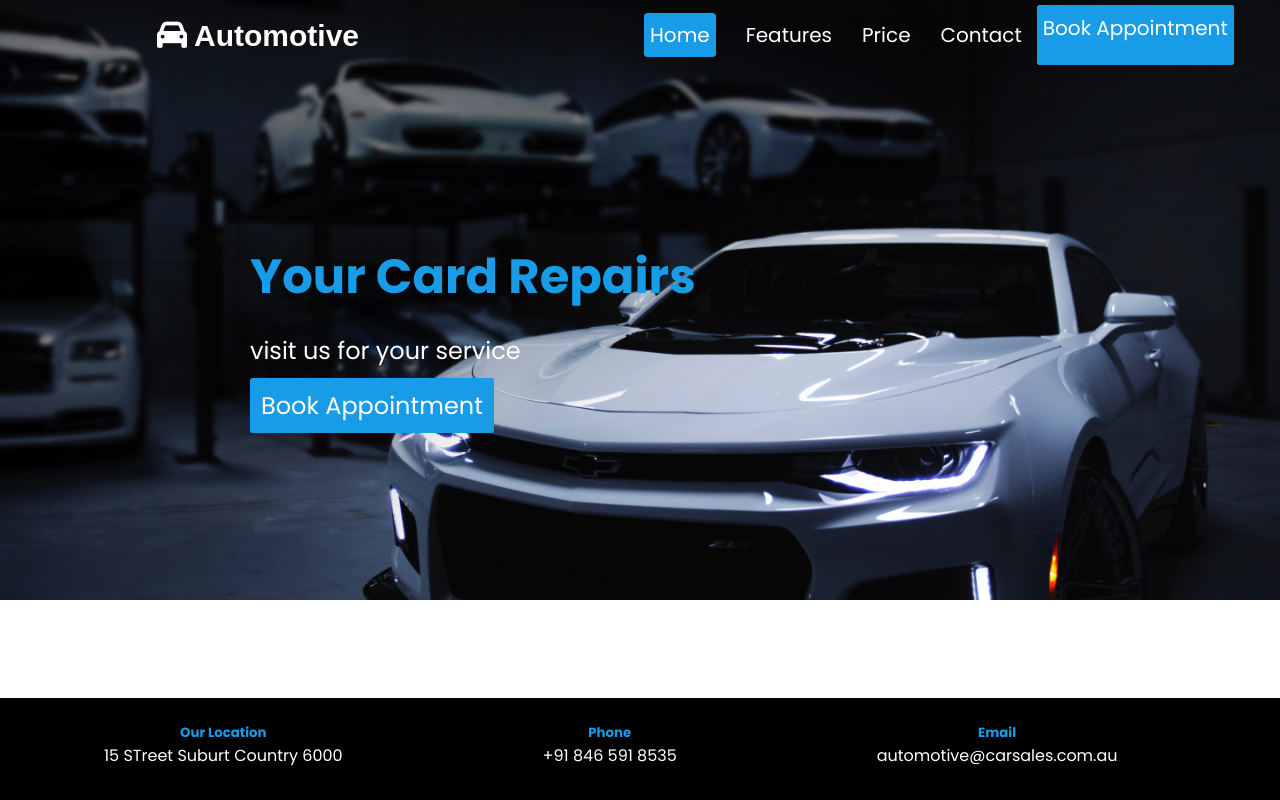
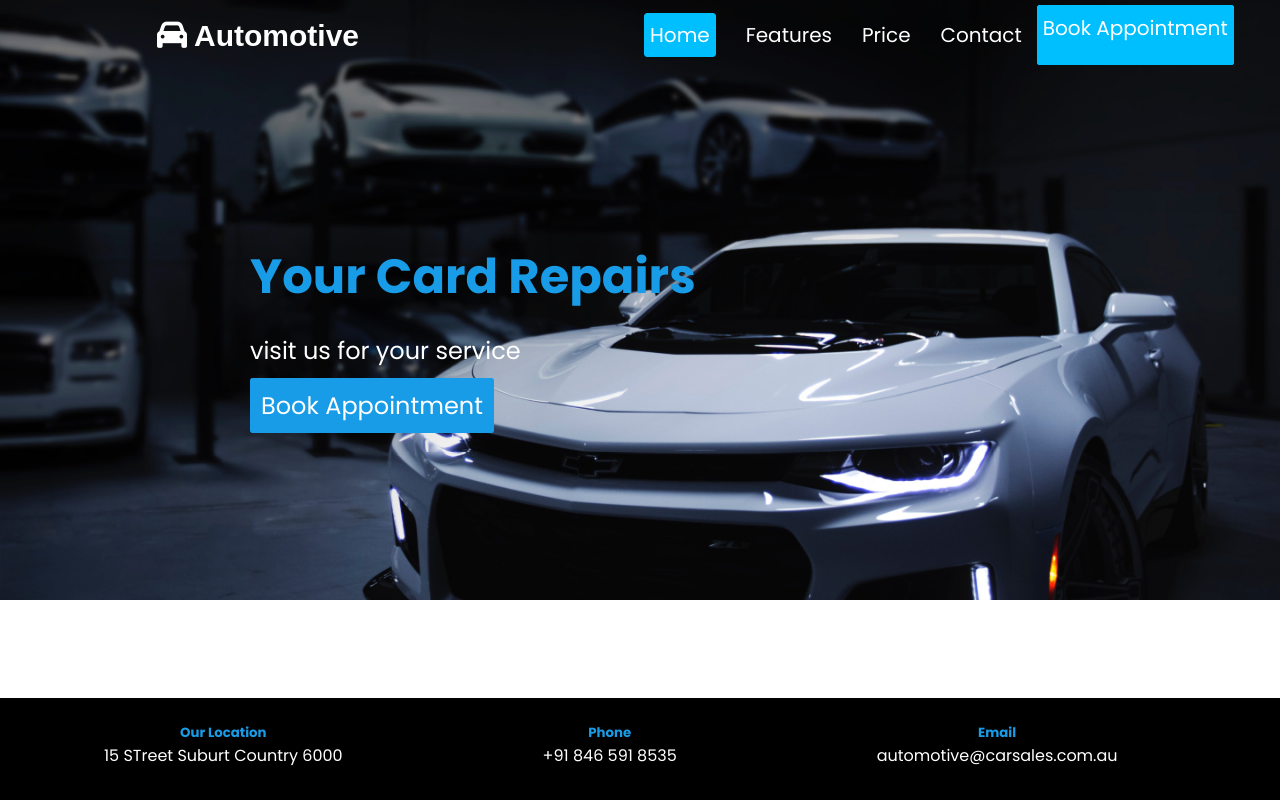
Before and after one commit to ManjuShreeht/Module5_Test, a plain HTML site: page index.html in a window 1280 px wide. In both pictures the pointer is over the link "Home". Drawn offline with Linux system fonts and the light colour scheme.

Commit message:
inital commit

```diff
--- a/style.css
+++ b/style.css
@@ -58,17 +58,17 @@ ul li a {
 }
 
 ul li a:hover {
-    border: 1px solid rgb(25, 156, 231);
+    border: 1px solid #00bfff;
     color: white;
-    background-color: rgb(25, 156, 231);
+    background-color: #00bfff;
     padding: 7px 5px;
     border-radius: 4px;
 }
 
 .active {
-    border: 1px solid rgb(25, 156, 231);
+    border: 1px solid #00bfff;
     color: white;
-    background-color: rgb(25, 156, 231);
+    background-color: #00bfff;
     padding: 7px 5px;
     border-radius: 2px;
 }
```
